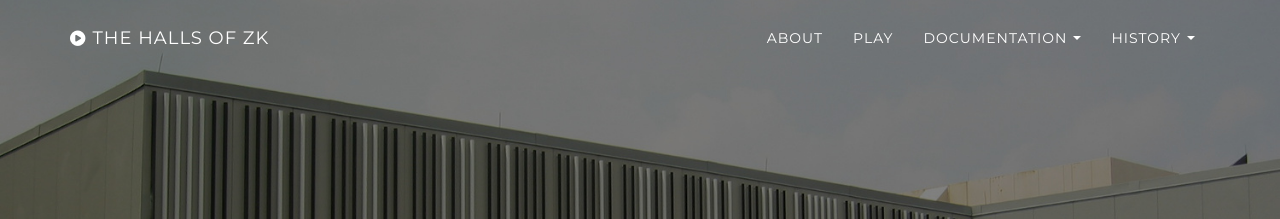
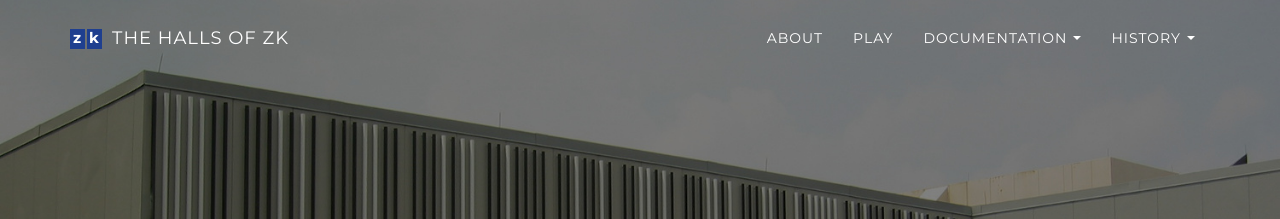
Before and after one commit to tesneddon/hallsofzk.org, a Jekyll site: the page built from index.html, in a window 1280 px wide. Shown: the top 219 px of the page. Built offline with Jekyll 4.4.1, drawn with Linux system fonts in a browser that asks for light colours.

Commit message:
Use the zk logo in the navbar

```diff
--- a/_includes/navbar.html
+++ b/_includes/navbar.html
@@ -1,7 +1,7 @@
     <nav class="navbar navbar-expand-sm navbar-custom fixed-top">
       <div class="container">
         <a class="navbar-brand" href="{{ site.baseurl }}/index.html#page-top">
-          <i class="fa-solid fa-circle-play"></i>
+          <span class="zk-logo" aria-hidden="true"><span>z</span><span>k</span></span>
           <span class="light">The Halls of ZK</span>
         </a>
         <button type="button" class="navbar-toggler" data-bs-toggle="collapse"
--- a/_sass/_custom.scss
+++ b/_sass/_custom.scss
@@ -90,9 +90,25 @@ a:focus {
     outline: none;
 }
 
-// Font Awesome 7 draws this icon larger than Font Awesome 4 did
-.navbar-brand .fa-circle-play {
-    font-size: .857em;
+// The zk logo: "z" and "k" in boxes, after Digital's logo, as in the favicon
+.zk-logo {
+    display: inline-flex;
+    gap: 2px;
+    margin-right: 4px;
+    vertical-align: 1px;
+}
+
+.zk-logo span {
+    display: flex;
+    align-items: center;
+    justify-content: center;
+    width: 15px;
+    height: 20px;
+    padding-bottom: 2px;
+    font: 700 15px/1 "Montserrat", "Helvetica Neue", Helvetica, Arial, sans-serif;
+    text-transform: none;
+    color: #fff;
+    background-color: #1f3f8f;
 }
 
 .navbar-custom {
```
Also changed, not shown: CHANGES.md (+1 -0 lines).
